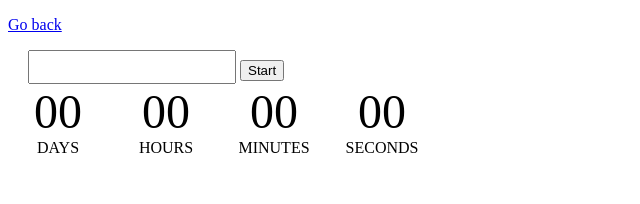
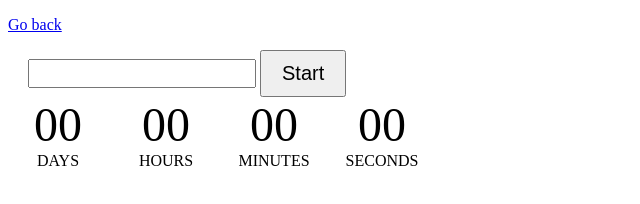
Before and after one commit to Roman80-IT/goit-js-hw-09, a plain HTML site: page 02-timer.html in a window 1280 px wide. Shown: the whole page, without its empty margins (0-640 px from the left). Drawn offline with Linux system fonts and the light colour scheme.

Commit message:
Deploying to gh-pages from @ Roman80-IT/goit-js-hw-09@9dfe79e0cbbec8171bbd2f8137953a60a11fd227 🚀

```diff
--- a/02-timer.html
+++ b/02-timer.html
@@ -1 +1 @@
-<!DOCTYPE html><html lang="en"><head><meta charset="utf-8"><meta name="viewport" content="width=device-width, initial-scale=1.0"><title>Countdown timer</title><link rel="stylesheet" href="/goit-js-hw-09/01-color-switcher.19950fa6.css"><style>#datetime-picker{width:200px;margin-left:20px;font-size:24px}.timer{gap:8px;display:flex}.field{text-align:center;width:100px;flex-direction:column;display:flex}.value{font-size:48px}.label{text-transform:uppercase}</style></head><body> <p><a href="/goit-js-hw-09/index.html">Go back</a></p> <input type="text" id="datetime-picker"> <button type="button" data-start="">Start</button> <div class="timer"> <div class="field"> <span class="value" data-days="">00</span> <span class="label">Days</span> </div> <div class="field"> <span class="value" data-hours="">00</span> <span class="label">Hours</span> </div> <div class="field"> <span class="value" data-minutes="">00</span> <span class="label">Minutes</span> </div> <div class="field"> <span class="value" data-seconds="">00</span> <span class="label">Seconds</span> </div> </div> <script src="/goit-js-hw-09/02-timer.4926be63.js" type="module"></script><script src="/goit-js-hw-09/02-timer.5483d490.js" nomodule="" defer></script> </body></html>
+<!DOCTYPE html><html lang="en"><head><meta charset="utf-8"><meta name="viewport" content="width=device-width, initial-scale=1.0"><title>Countdown timer</title><link rel="stylesheet" href="/goit-js-hw-09/01-color-switcher.19950fa6.css"><style>#datetime-picker{width:220px;margin-left:20px;font-size:20px}button[data-start]{padding:10px 20px;font-size:20px}.timer{gap:8px;display:flex}.field{text-align:center;width:100px;flex-direction:column;display:flex}.value{font-size:48px}.label{text-transform:uppercase}</style></head><body> <p><a href="/goit-js-hw-09/index.html">Go back</a></p> <input type="text" id="datetime-picker"> <button type="button" data-start="">Start</button> <div class="timer"> <div class="field"> <span class="value" data-days="">00</span> <span class="label">Days</span> </div> <div class="field"> <span class="value" data-hours="">00</span> <span class="label">Hours</span> </div> <div class="field"> <span class="value" data-minutes="">00</span> <span class="label">Minutes</span> </div> <div class="field"> <span class="value" data-seconds="">00</span> <span class="label">Seconds</span> </div> </div> <script src="/goit-js-hw-09/02-timer.4926be63.js" type="module"></script><script src="/goit-js-hw-09/02-timer.5483d490.js" nomodule="" defer></script> </body></html>
```
